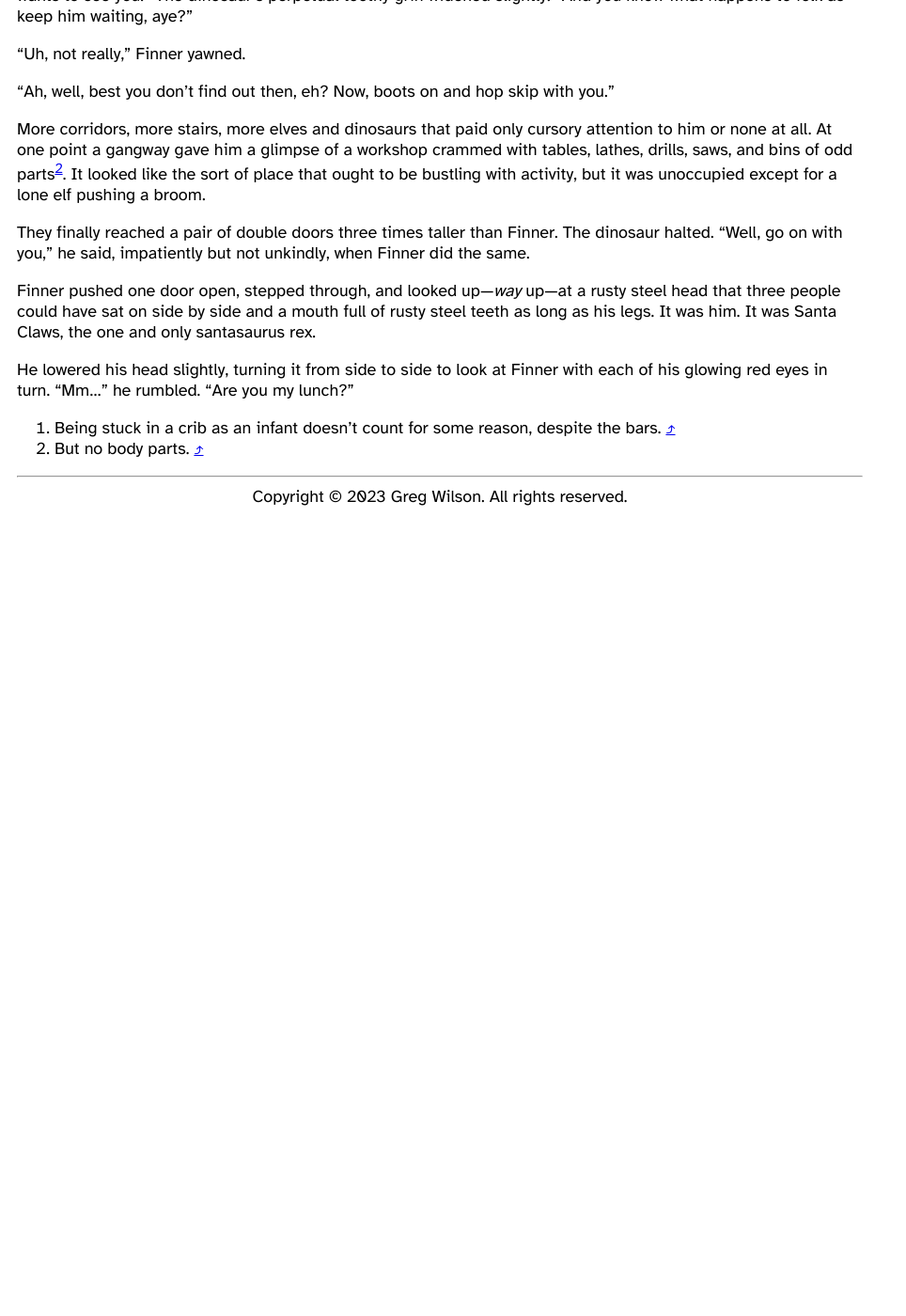
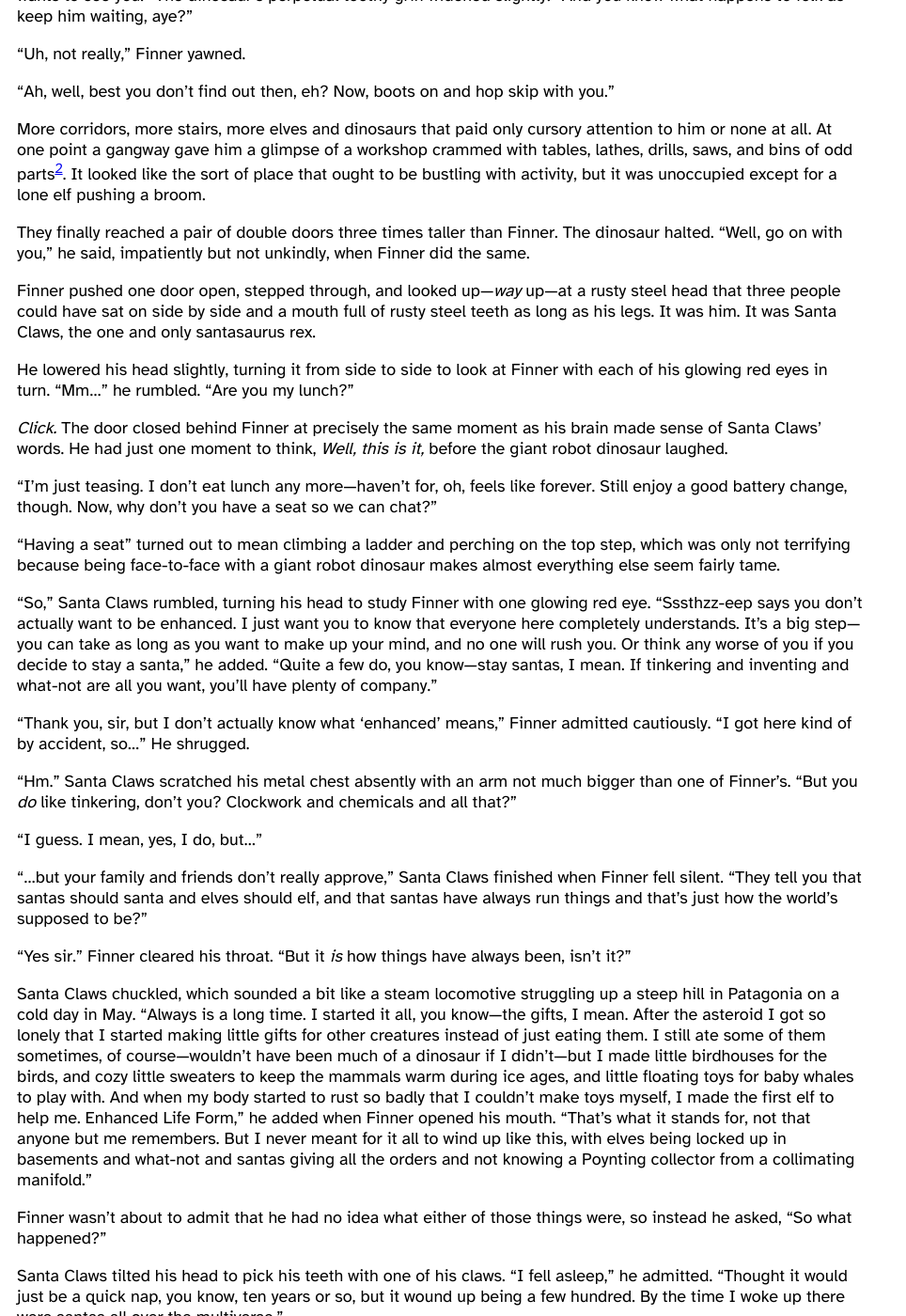
Before and after one commit to gvwilson/fiction, a Jekyll site: the page built from santas/index.md, in a window 1280 px wide and 1400 px high, scrolled down 29432 px. Shown: the whole window at 94% size, without its empty margins (0-964 px from the left). Built offline with Jekyll 4.4.1, drawn with Linux system fonts in a browser that asks for light colours; before the commit the page ends 29979 px from its top, so only the background shows below that; some of the changed text lies outside the part shown.

Commit message:
+987 words of Santas

```diff
--- a/_data/status.csv
+++ b/_data/status.csv
@@ -36,6 +36,7 @@
 santas,2023-10-30,14582
 santas,2023-11-08,15136
 santas,2023-11-11,15690
+santas,2023-11-12,16677
 still,2023-09-01,30862
 tuppence-a-bag,2023-09-01,1703
 tuppence-a-bag,2023-11-05,996
--- a/santas/index.md
+++ b/santas/index.md
@@ -2663,6 +2663,177 @@
 "Mm…" he rumbled.
 "Are you my lunch?"
 
+*Click.*
+The door closed behind Finner at precisely the same moment as
+his brain made sense of Santa Claws' words.
+He had just one moment to think,
+*Well, this is it,*
+before the giant robot dinosaur laughed.
+
+"I'm just teasing.
+I don't eat lunch any more—haven't for, oh, feels like forever.
+Still enjoy a good battery change, though.
+Now,
+why don't you have a seat so we can chat?"
+
+"Having a seat" turned out to mean climbing a ladder
+and perching on the top step,
+which was only not terrifying because
+being face-to-face with a giant robot dinosaur
+makes almost everything else seem fairly tame.
+
+"So," Santa Claws rumbled,
+turning his head to study Finner with one glowing red eye.
+"Sssthzz-eep says you don't actually want to be enhanced.
+I just want you to know that everyone here completely understands.
+It's a big step—you can take as long as you want to make up your mind,
+and no one will rush you.
+Or think any worse of you if you decide to stay a santa,"
+he added.
+"Quite a few do, you know—stay santas, I mean.
+If tinkering and inventing and what-not are all you want,
+you'll have plenty of company."
+
+"Thank you, sir,
+but I don't actually know what 'enhanced' means,"
+Finner admitted cautiously.
+"I got here kind of by accident, so…"
+He shrugged.
+
+"Hm."
+Santa Claws scratched his metal chest absently
+with an arm not much bigger than one of Finner's.
+"But you *do* like tinkering, don't you?
+Clockwork and chemicals and all that?"
+
+"I guess.
+I mean, yes, I do, but…"
+
+"…but your family and friends don't really approve,"
+Santa Claws finished when Finner fell silent.
+"They tell you that santas should santa and elves should elf,
+and that santas have always run things and that's just how the world's supposed to be?"
+
+"Yes sir."
+Finner cleared his throat.
+"But it *is* how things have always been, isn't it?"
+
+Santa Claws chuckled,
+which sounded a bit like a steam locomotive
+struggling up a steep hill in Patagonia
+on a cold day in May.
+"Always is a long time.
+I started it all, you know—the gifts, I mean.
+After the asteroid I got so lonely that
+I started making little gifts for other creatures
+instead of just eating them.
+I still ate some of them sometimes, of course—wouldn't have been
+much of a dinosaur if I didn't—but I made little birdhouses for the birds,
+and cozy little sweaters to keep the mammals warm during ice ages,
+and little floating toys for baby whales to play with.
+And when my body started to rust so badly that I couldn't make toys myself,
+I made the first elf to help me.
+Enhanced Life Form,"
+he added when Finner opened his mouth.
+"That's what it stands for,
+not that anyone but me remembers.
+But I never meant for it all to wind up like this,
+with elves being locked up in basements and what-not
+and santas giving all the orders
+and not knowing a Poynting collector from a collimating manifold."
+
+Finner wasn't about to admit that he had no idea what either of those things were,
+so instead he asked,
+"So what happened?"
+
+Santa Claws tilted his head to pick his teeth with one of his claws.
+"I fell asleep," he admitted.
+"Thought it would just be a quick nap,
+you know,
+ten years or so,
+but it wound up being a few hundred.
+By the time I woke up there were santas all over the multiverse."
+
+One of the double doors creaked open below.
+The normal-sized dinosaur who had brought Finner to see Santa Claws
+stuck his head in.
+"Everything all right?"
+
+"Oh yes,
+we're getting on famously,"
+Santa Claws said,
+oblivious (or perhaps not) to the thoughts whirling around in Finner's head.
+"Not a scratch or tooth mark on him, I promise."
+
+The door closed.
+"So why are you helping the elves?"
+Finner asked.
+
+Santa Claws sighed<span class="note">
+Which produced another locomotive-in-Patagonia sound.
+</span>.
+"I feel responsible, I suppose.
+And I don't think it should matter if you start off a santa or an elf,
+you ought to be able to be whatever you most want to be.
+I mean,
+look at me—carnivore through and through
+from a long line of absolute terrors,
+and yet here we are,
+having a very pleasant conversation without anyone so much as nibbling
+on anyone else."
+
+"So you…enhance santas?"
+Finner ventured cautiously.
+
+"If that's what they want,"
+Santa Claws replied gently.
+"If that's who they truly are.
+And if an elf wants to be a santa,
+well,
+that's all right too."
+
+And suddenly,
+without any warning and without knowing why,
+Finner realized he was crying.
+He wasn't sobbing or making snorkely noises or hiccupping<span class="note">
+Which, let's be honest, we've all done from time to time.
+</span>,
+he just had tears on his cheeks.
+
+"There, there,"
+Santa Claws rumbled.
+"It's a lot, I know.
+Why don't I get someone to make you a cup of tea
+and get you something to eat?
+Or if you'd like a bath,
+there's lots of hot water.
+Geothermal,"
+he added.
+"This whole place is built right on top of a dormant volcano.
+Well,
+mostly dormant, anyway."
+
+Finner wiped his face with his sleeve and nodded.
+"That would be nice.
+Thank you."
+
+"Of course."
+Finner didn't see him push a button or ring a bell,
+but the door below opened a moment later
+and the dinosaur who had brought him stuck his head in again.
+
+Finner turned around cautiously and clambered down the ladder.
+"Thank you," he said again.
+His tears had stopped as quickly and unexpectedly as they'd begun.
+
+"That's—" Santa Claws started,
+but Finner never got a chance to find out what "that" was
+as an alarm bell began to ring
+and a red light above the door began to blink.
+
+"Blast," Santa Claws said calmly.
+"We appear to be under attack again."
+
 </section>
 
 <!--
```
Also changed, not shown: other parts of santas/index.md (+1 -1 lines), status.svg.
